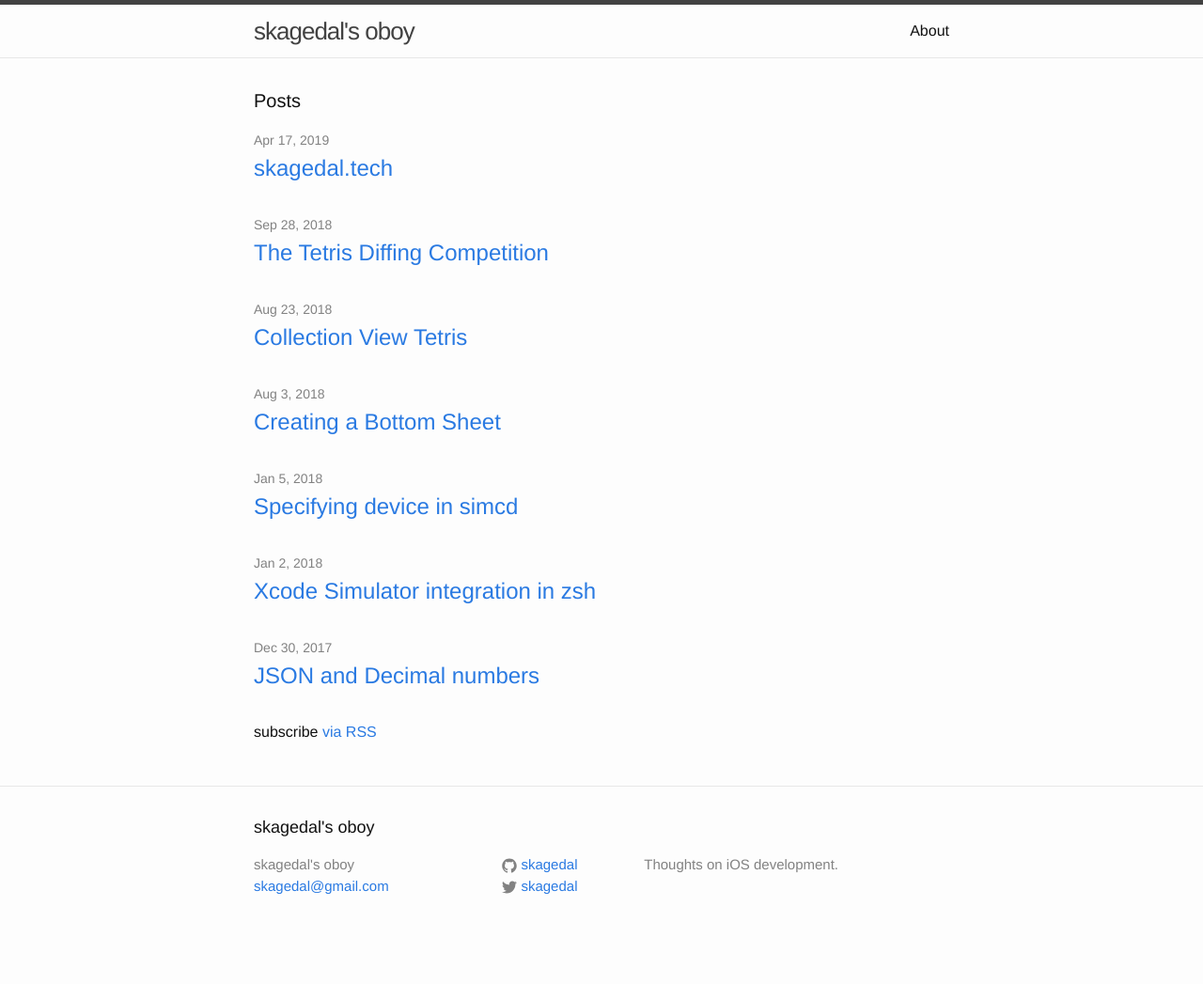
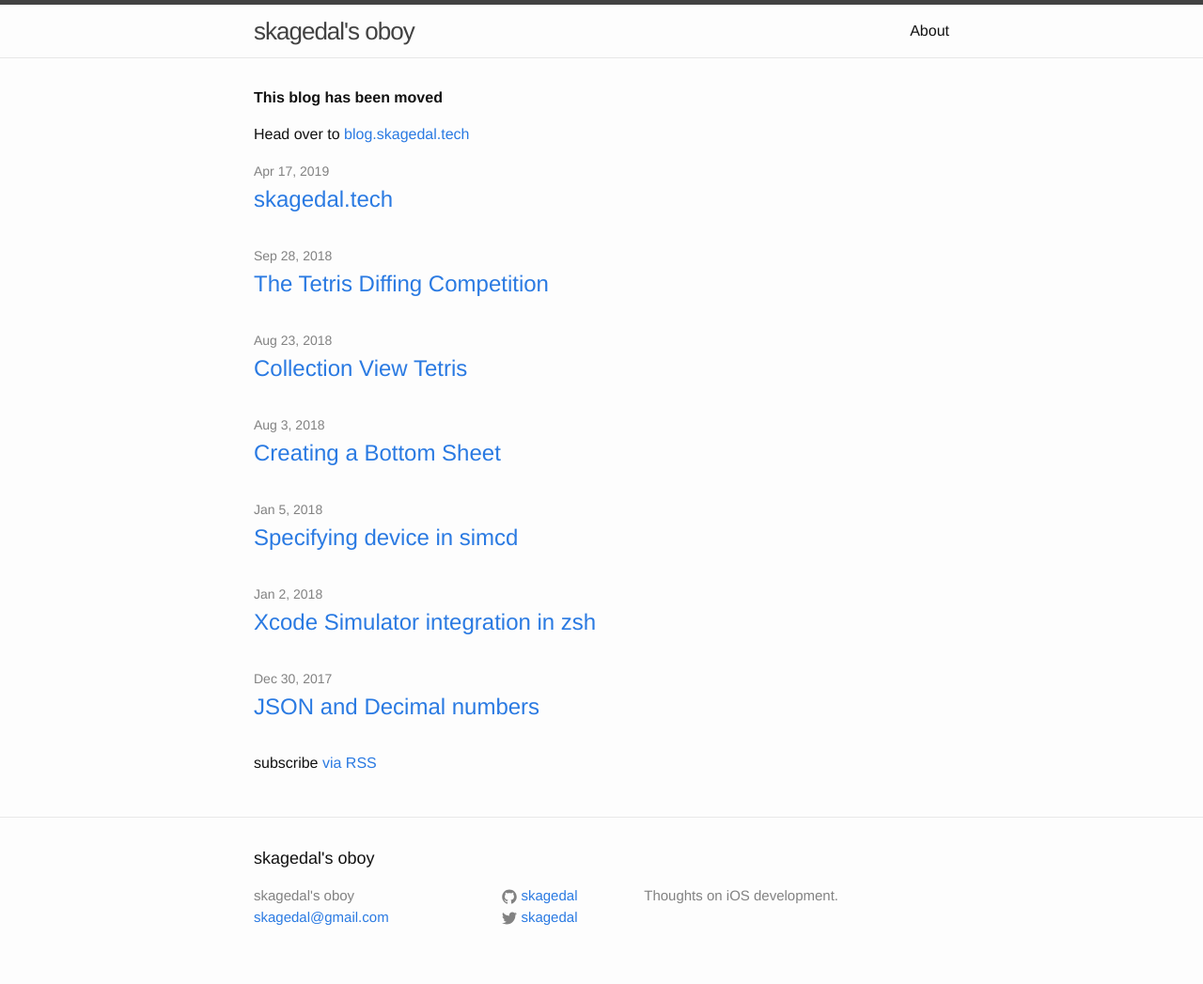
Before and after one commit to skagedal/skagedal.github.io, a Jekyll site: the page built from index.html, in a window 1280 px wide. Shown: the whole page at 94% size. Built offline with Jekyll 4.4.1, drawn with Linux system fonts in a browser that asks for light colours; before the commit the page ends 1014 px from its top, so only the background shows below that.

Commit message:
Add pointer on index page instead of redirect

```diff
--- a/index.html
+++ b/index.html
@@ -1,11 +1,11 @@
 ---
 layout: default
-redirect_to: "https://blog.skagedal.tech"
 ---
 
 <div class="home">
 
-  <h1 class="page-heading">Posts</h1>
+  <p><strong>This blog has been moved</strong></p>
+  <p>Head over to <a href="https://blog.skagedal.tech">blog.skagedal.tech</a></p>
 
   <ul class="post-list">
     {% for post in site.posts %}
```
